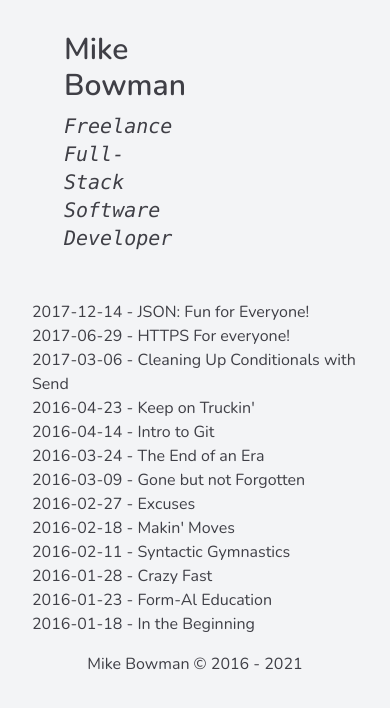
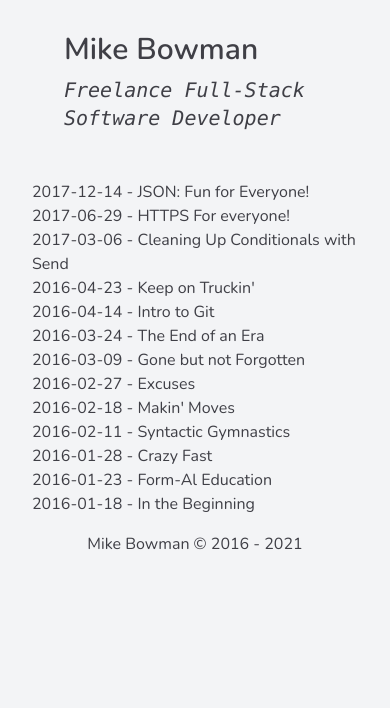
Before and after one commit to bowmanmike/bowmanmike.com, a Gatsby site: page /blog in a window 390 px wide. Built offline with nearby package versions, Linux system fonts and the light colour scheme; Gatsby itself is replaced by a stand-in of ours; what @tailwindcss/typography would draw is missing.

Commit message:
Fix header responsive issues

```diff
--- a/src/components/Header.js
+++ b/src/components/Header.js
@@ -1,10 +1,7 @@
 import React from 'react';
-// import { Link } from 'gatsby';
-
-// import Nav from './Nav';
 
 const Header = () => (
-  <header className="max-w-full grid grid-cols-2">
+  <header className="max-w-full">
     <div className="p-8 ml-8">
       <p className="text-3xl font-semibold mb-2">Mike Bowman</p>
       <p className="font-mono text-xl italic">
```
